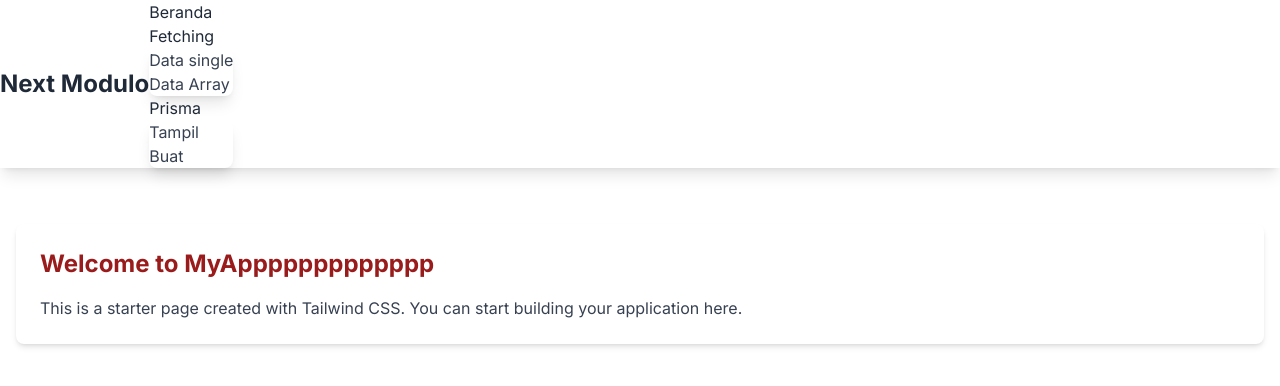
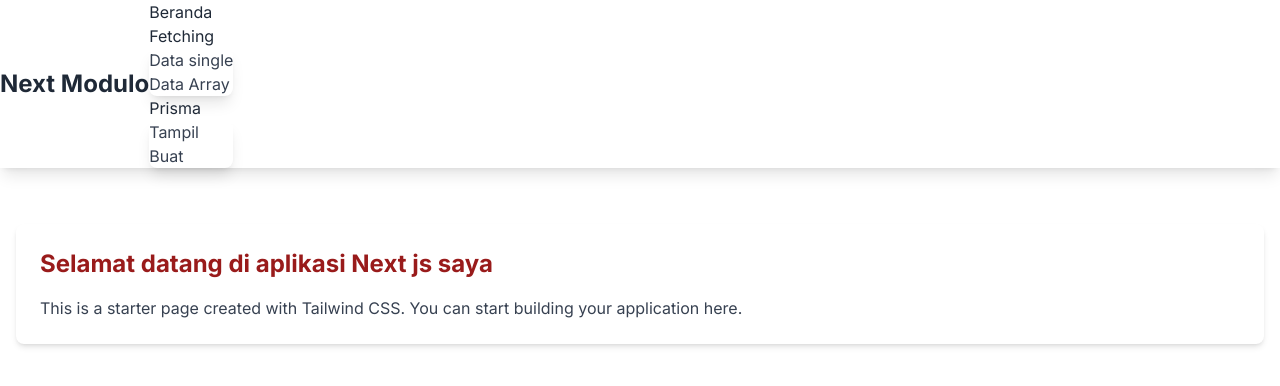
Before and after one commit to adimiuprix/next-js-modulo, a Next.js app: page / in a window 1280 px wide. Shown: the top 386 px of the page. Built offline with nearby package versions, Linux system fonts and the light colour scheme.

Commit message:
pake welcome

```diff
--- a/src/app/page.js
+++ b/src/app/page.js
@@ -3,7 +3,7 @@ export default function Home() {
     <>
     <main className="container p-4 mx-auto mt-10">
         <div className="p-6 bg-white rounded-lg shadow-md">
-            <h1 className="mb-4 text-2xl font-bold text-red-800">Welcome to MyAppppppppppppp</h1>
+            <h1 className="mb-4 text-2xl font-bold text-red-800">Selamat datang di aplikasi Next js saya</h1>
             <p className="text-gray-700">This is a starter page created with Tailwind CSS. You can start building your application here.</p>
         </div>
     </main>
```
